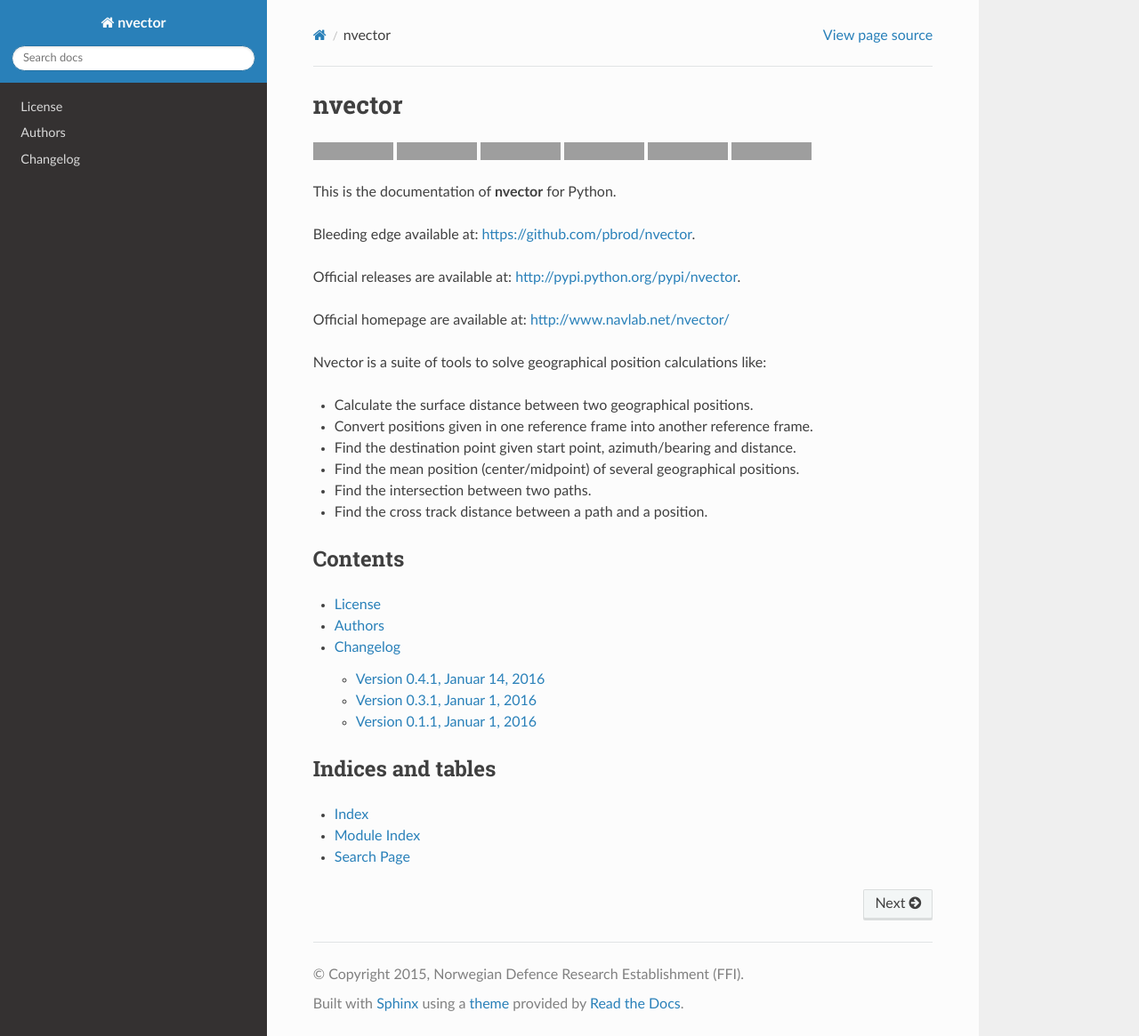
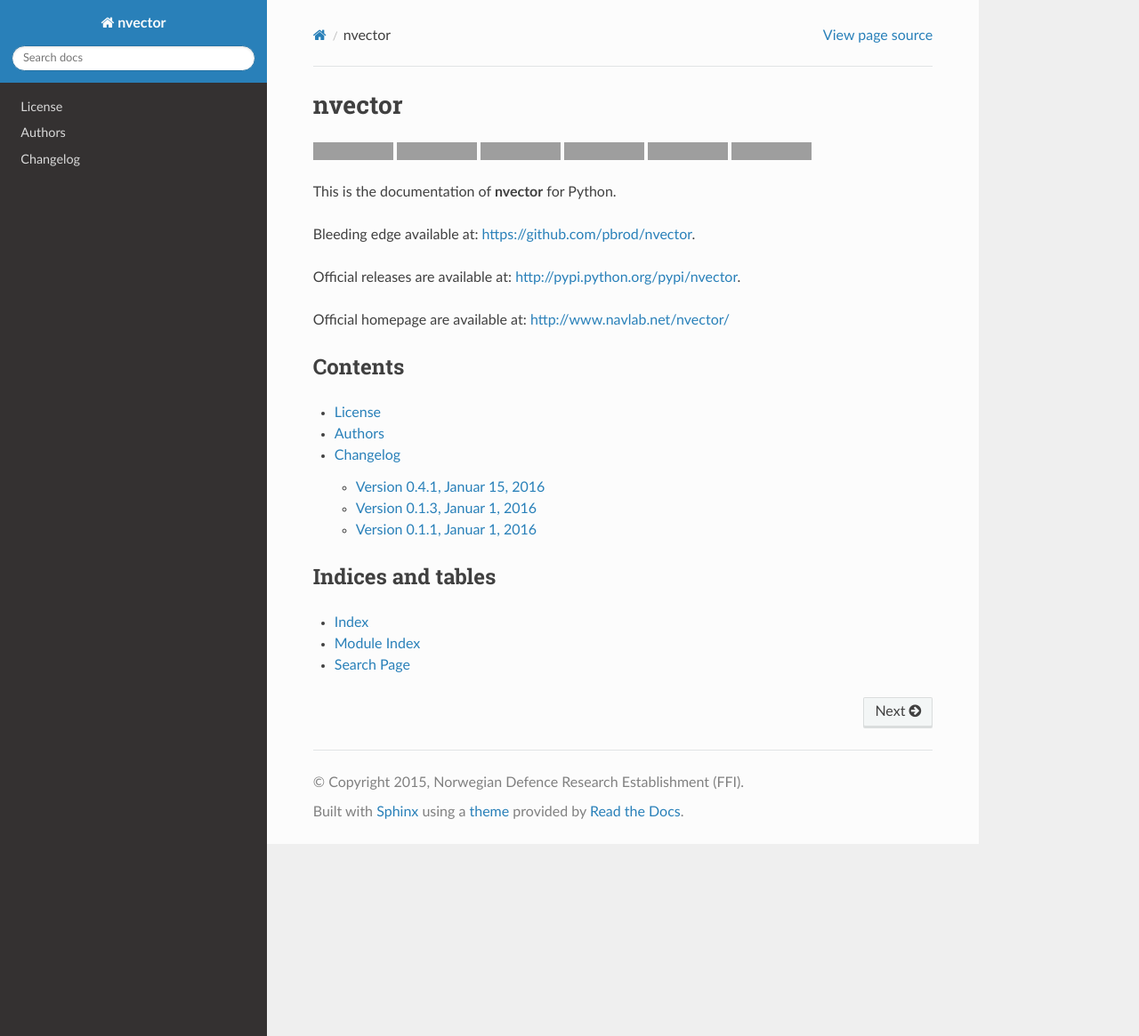
Before and after one commit to pbrod/nvector, a Sphinx documentation site: the page built from docs/index.rst, in a window 1280 px wide and 1165 px high. Shown: the whole window at 89% size. Built offline with Sphinx 7.4.7 and the Read the Docs theme 2.0.0, drawn with Linux system fonts in a browser that asks for light colours; formulas are drawn with MathJax 3; pages that are not in the unit, such as notebooks, are missing from menus; the version number could not be read and is left out; grey boxes are pictures that could not be loaded.

Commit message:
Updated documentation

```diff
--- a/CHANGES.rst
+++ b/CHANGES.rst
@@ -2,9 +2,9 @@
 Changelog
 =========
 
-Created with gitcommand: git shortlog v0.3.1..v0.4.1
+Created with gitcommand: git shortlog v0.1.3..v0.4.1
 
-Version 0.4.1, Januar 14, 2016
+Version 0.4.1, Januar 15, 2016
 ==============================
 
 pbrod (63):
@@ -31,7 +31,7 @@
       * updated __all__ variable
 
 
-Version 0.3.1, Januar 1, 2016
+Version 0.1.3, Januar 1, 2016
 =============================
 
 pbrod (31):
--- a/README.rst
+++ b/README.rst
@@ -22,7 +22,8 @@
    :target: https://github.com/pbrod/Nvector
 
 
-Nvector is a suite of tools to solve geographical position calculations like:
+Nvector is a suite of tools written in Python to solve geographical position
+calculations like:
 
 * Calculate the surface distance between two geographical positions.
 
--- a/docs/index.rst
+++ b/docs/index.rst
@@ -29,22 +29,6 @@
 Official homepage are available at: http://www.navlab.net/nvector/
 
 
-Nvector is a suite of tools to solve geographical position calculations like:
-
-* Calculate the surface distance between two geographical positions.
-
-* Convert positions given in one reference frame into another reference frame.
-
-* Find the destination point given start point, azimuth/bearing and distance.
-
-* Find the mean position (center/midpoint) of several geographical positions.
-
-* Find the intersection between two paths.
-
-* Find the cross track distance between a path and a position.
-
-
-
 Contents
 ========
 
```
Also changed, not shown: 1 other file.
